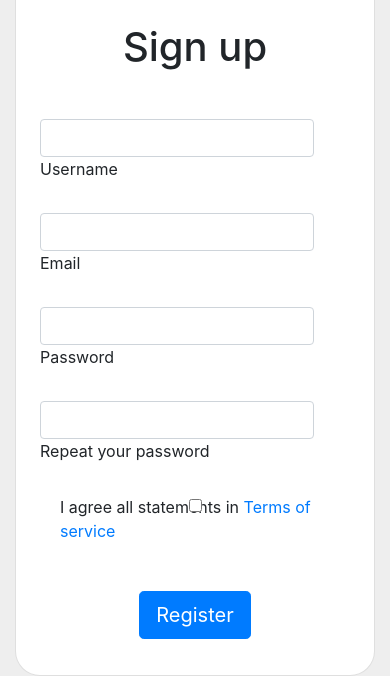
After one commit to bhavinpagi/Django_project, a Django app: page /user_reg/ in a window 390 px wide. The commit adds this page. Shown: the part 317-1014 px from the top of the page. Run offline with Django 5.2, Linux system fonts and the light colour scheme.

Commit message:
registration user

```diff
--- /dev/null
+++ b/django_project/django_app/templates/base.html
@@ -0,0 +1,129 @@
+<!DOCTYPE html>
+<html lang="en">
+
+<head>
+    <link rel="stylesheet" href="https://cdn.jsdelivr.net/npm/bootstrap@4.0.0/dist/css/bootstrap.min.css"
+        integrity="sha384-Gn5384xqQ1aoWXA+058RXPxPg6fy4IWvTNh0E263XmFcJlSAwiGgFAW/dAiS6JXm" crossorigin="anonymous">
+    <meta charset="UTF-8">
+    <meta name="viewport" content="width=device-width, initial-scale=1.0">
+    <title>Document</title>
+</head>
+
+<body>
+    <nav class="navbar navbar-expand-lg navbar-light bg-light">
+        <a class="navbar-brand" href="#">ABC</a>
+        <button class="navbar-toggler" type="button" data-toggle="collapse" data-target="#navbarSupportedContent"
+            aria-controls="navbarSupportedContent" aria-expanded="false" aria-label="Toggle navigation">
+            <span class="navbar-toggler-icon"></span>
+        </button>
+
+        <div class="collapse navbar-collapse" id="navbarSupportedContent">
+            <ul class="navbar-nav mr-auto">
+                <li class="nav-item active">
+                    <a class="nav-link" href="#">Home <span class="sr-only">(current)</span></a>
+                </li>
+                <li class="nav-item">
+                    <a class="nav-link" href="#">Link</a>
+                </li>
+                <li class="nav-item dropdown">
+                    <a class="nav-link dropdown-toggle" href="#" id="navbarDropdown" role="button"
+                        data-toggle="dropdown" aria-haspopup="true" aria-expanded="false">
+                        Dropdown
+                    </a>
+                    <div class="dropdown-menu" aria-labelledby="navbarDropdown">
+                        <a class="dropdown-item" href="#">Action</a>
+                        <a class="dropdown-item" href="#">Another action</a>
+                        <div class="dropdown-divider"></div>
+                        <a class="dropdown-item" href="#">Something else here</a>
+                    </div>
+                </li>
+                <li class="nav-item">
+                    <a class="nav-link disabled" href="#">Disabled</a>
+                </li>
+            </ul>
+            <form class="form-inline my-2 my-lg-0">
+                <input class="form-control mr-sm-2" type="search" placeholder="Search" aria-label="Search">
+                <button class="btn btn-outline-success my-2 my-sm-0" type="submit">Search</button>
+            </form>
+        </div>
+    </nav>
+
+    {% block content %}
+
+    {% endblock %}
+    <footer class="bg-body-tertiary text-center">
+        <!-- Grid container -->
+        <div class="container p-4">
+            <!-- Section: Images -->
+            <section class="">
+                <div class="row">
+                    <div class="col-lg-2 col-md-12 mb-4 mb-md-0">
+                        <div data-mdb-ripple-init class="bg-image hover-overlay shadow-1-strong rounded"
+                            data-ripple-color="light">
+                            <img src="https://mdbcdn.b-cdn.net/img/new/fluid/city/113.webp" class="w-100" />
+                            <a href="#!">
+                                <div class="mask" style="background-color: rgba(251, 251, 251, 0.2);"></div>
+                            </a>
+                        </div>
+                    </div>
+                    <div class="col-lg-2 col-md-12 mb-4 mb-md-0">
+                        <div data-mdb-ripple-init class="bg-image hover-overlay shadow-1-strong rounded"
+                            data-ripple-color="light">
+                            <img src="https://mdbcdn.b-cdn.net/img/new/fluid/city/111.webp" class="w-100" />
+                            <a href="#!">
+                                <div class="mask" style="background-color: rgba(251, 251, 251, 0.2);"></div>
+                            </a>
+                        </div>
+                    </div>
+                    <div class="col-lg-2 col-md-12 mb-4 mb-md-0">
+                        <div data-mdb-ripple-init class="bg-image hover-overlay shadow-1-strong rounded"
+                            data-ripple-color="light">
+                            <img src="https://mdbcdn.b-cdn.net/img/new/fluid/city/112.webp" class="w-100" />
+                            <a href="#!">
+                                <div class="mask" style="background-color: rgba(251, 251, 251, 0.2);"></div>
+                            </a>
+                        </div>
+                    </div>
+                    <div class="col-lg-2 col-md-12 mb-4 mb-md-0">
+                        <div data-mdb-ripple-init class="bg-image hover-overlay shadow-1-strong rounded"
+                            data-ripple-color="light">
+                            <img src="https://mdbcdn.b-cdn.net/img/new/fluid/city/114.webp" class="w-100" />
+                            <a href="#!">
+                                <div class="mask" style="background-color: rgba(251, 251, 251, 0.2);"></div>
+                            </a>
+                        </div>
+                    </div>
+                    <div class="col-lg-2 col-md-12 mb-4 mb-md-0">
+                        <div data-mdb-ripple-init class="bg-image hover-overlay shadow-1-strong rounded"
+                            data-ripple-color="light">
+                            <img src="https://mdbcdn.b-cdn.net/img/new/fluid/city/115.webp" class="w-100" />
+                            <a href="#!">
+                                <div class="mask" style="background-color: rgba(251, 251, 251, 0.2);"></div>
+                            </a>
+                        </div>
+                    </div>
+                    <div class="col-lg-2 col-md-12 mb-4 mb-md-0">
+                        <div data-mdb-ripple-init class="bg-image hover-overlay shadow-1-strong rounded"
+                            data-ripple-color="light">
+                            <img src="https://mdbcdn.b-cdn.net/img/new/fluid/city/116.webp" class="w-100" />
+                            <a href="#!">
+                                <div class="mask" style="background-color: rgba(251, 251, 251, 0.2);"></div>
+                            </a>
+                        </div>
+                    </div>
+                </div>
+            </section>
+            <!-- Section: Images -->
+        </div>
+        <!-- Grid container -->
+
+        <!-- Copyright -->
+        <div class="text-center p-3" style="background-color: rgba(0, 0, 0, 0.05);">
+            © 2020 Copyright:
+            <a class="text-body" href="https://mdbootstrap.com/">MDBootstrap.com</a>
+        </div>
+        <!-- Copyright -->
+    </footer>
+</body>
+
+</html>
--- /dev/null
+++ b/django_project/django_app/templates/user_reg.html
@@ -0,0 +1,76 @@
+{% extends "base.html" %}
+
+{% block content %}
+
+<section class="vh-100" style="background-color: #eee;">
+    <div class="container h-100">
+      <div class="row d-flex justify-content-center align-items-center h-100">
+        <div class="col-lg-12 col-xl-11">
+          <div class="card text-black" style="border-radius: 25px;">
+            <div class="card-body p-md-5">
+              <div class="row justify-content-center">
+                <div class="col-md-10 col-lg-6 col-xl-5 order-2 order-lg-1">
+                    <p class="text-center h1 fw-bold mb-5 mx-1 mx-md-4 mt-4">Sign up</p>
+
+                  <form class="mx-1 mx-md-4" method="POST" action="{% url 'user_reg' %}">
+
+                      <div class="d-flex flex-row align-items-center mb-4">
+                      <i class="fas fa-user fa-lg me-3 fa-fw"></i>
+                      <div class="form-outline flex-fill mb-0">
+                        <input type="text" name="username" id="username" class="form-control" />
+                        <label class="form-label" for="username">Username</label>
+                      </div>
+                    </div>
+
+                    <div class="d-flex flex-row align-items-center mb-4">
+                      <i class="fas fa-envelope fa-lg me-3 fa-fw"></i>
+                      <div class="form-outline flex-fill mb-0">
+                        <input type="email" name="email" id="email" class="form-control" />
+                        <label class="form-label" for="email">Email</label>
+                      </div>
+                    </div>
+
+                    <div class="d-flex flex-row align-items-center mb-4">
+                      <i class="fas fa-lock fa-lg me-3 fa-fw"></i>
+                      <div class="form-outline flex-fill mb-0">
+                        <input type="password" name="password" id="password" class="form-control" />
+                        <label class="form-label" for="password">Password</label>
+                      </div>
+                    </div>
+
+                    <p>{{message}}</p>
+                    <div class="d-flex flex-row align-items-center mb-4">
+                      <i class="fas fa-key fa-lg me-3 fa-fw"></i>
+                      <div class="form-outline flex-fill mb-0">
+                        <input type="password" name="confirm_password" id="confirm_password" class="form-control" />
+                        <label class="form-label" for="confirm_password">Repeat your password</label>
+                    </div>
+                    </div>
+
+                    <div class="form-check d-flex justify-content-center mb-5">
+                      <input class="form-check-input me-2" type="checkbox" value="" id="form2Example3c" />
+                      <label class="form-check-label" for="form2Example3">
+                        I agree all statements in <a href="#!">Terms of service</a>
+                      </label>
+                    </div>
+
+                    <div class="d-flex justify-content-center mx-4 mb-3 mb-lg-4">
+                      <button type="submit" class="btn btn-primary btn-lg">Register</button>
+                    </div>
+
+                  </form>
+                </div>
+                <div class="col-md-10 col-lg-6 col-xl-7 d-flex align-items-center order-1 order-lg-2">
+
+                  <img src="https://mdbcdn.b-cdn.net/img/Photos/new-templates/bootstrap-registration/draw1.webp"
+                    class="img-fluid" alt="Sample image">
+
+                </div>
+              </div>
+            </div>
+          </div>
+        </div>
+      </div>
+    </div>
+  </section>
+{% endblock %}
--- a/django_project/django_app/urls.py
+++ b/django_project/django_app/urls.py
@@ -1,9 +1,9 @@
 
 from django.urls import path
-from .views import index, products
+from . import views
 
 urlpatterns = [
-    path('index/', index, name="index"),
-    path('products/', products, name="products")
-
+    path('index/', views.index, name="index"),
+    path('products/', views.products, name="products"),
+    path('user_reg/', views.user_reg, name="user_reg"),
 ]
--- a/django_project/django_app/views.py
+++ b/django_project/django_app/views.py
@@ -3,7 +3,8 @@ from django.shortcuts import render
 # Create your views here.
 from django.http import HttpResponse
 from .models import Products
-
+from django.views.decorators.csrf import csrf_exempt
+from django.contrib.auth.models import User
 
 def index(request):
     print(request.method)
@@ -12,3 +13,28 @@ def index(request):
 def products(request):
     products= Products.objects.all()
     return render(request,'product.html', context={'products':products})
+
+@csrf_exempt
+def user_reg(request):
+    # print(request.GET.get('abc'))
+    # print(request.GET.get('lmn'))
+    message = ""
+    if request.method == "POST":
+        print("inside post method")
+        username = request.POST.get('username')
+        email = request.POST.get('email')
+        password = request.POST.get('password')
+        confirm_password = request.POST.get('confirm_password')
+
+        existing_user = User.objects.filter(username=username).first()
+        print(existing_user, "existing_user")
+        if existing_user:
+            message = "This username is already taken! Use another one."
+        elif password != confirm_password:
+            message = "Password doesnt match"
+        else:
+            user = User.objects.create_user(username=username, password=password, email=email)
+            user.save()
+
+    context = {"message": message}
+    return render(request=request, template_name='user_reg.html', context=context)
```
Also changed, not shown: django_project/django_app/demo.py (added, +27 -0 lines), django_project/django_app/templates/product.html (+4 -131 lines), 1 other file.
